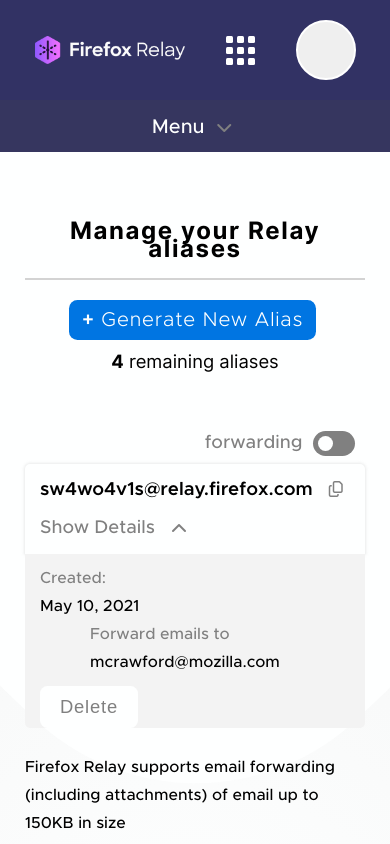
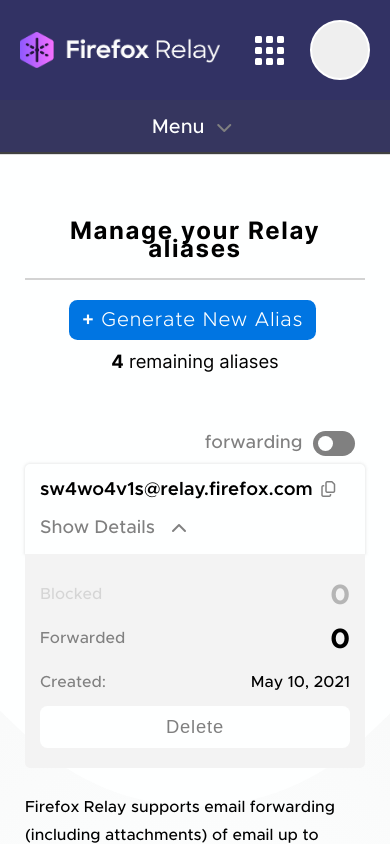
Before and after one commit to flbn/Veras-Oliver-privacy-security-student-worker-project, a website: page index.html in a window 390 px wide. Both pictures are taken after a click on the button 178 px from the left and 527 px from the top of the page. Shown: the top 844 px of the page. Drawn offline with Linux system fonts and the light colour scheme.

```diff
--- a/assets/styles.css
+++ b/assets/styles.css
@@ -412,6 +412,10 @@
     display: none;
 }
 
+.account-details-container .account-details-content .mobile-account-email-info {
+    display: none;
+}
+
 .account-details-container .account-details-content > * {
     color: var(--grey);
     display: inline-block;
@@ -536,8 +540,16 @@
 @media screen and (max-width: 1000px) {
 
 /* Reponsive Header Styles */
+.page-header {
+    padding: 1em 1em;
+    z-index: 10;
+    -webkit-box-shadow: 0px 0px 0px 0px rgba(0, 0, 0, 0);
+    -moz-box-shadow: 0px 0px 0px 0px rgba(0, 0, 0, 0);
+    box-shadow: 0px 0px 0px 0px rgba(0, 0, 0, 0);
+}
+
 .header-logo img {
-    width: 150px;
+    width: 200px;
 }
 
 .header-nav-links {
@@ -554,6 +566,9 @@
     padding: 5px 0px;
     width: 100%;
     text-align: center;
+    -webkit-box-shadow: 0px 1px 1px 1px rgba(0, 0, 0, 0.75);
+    -moz-box-shadow: 0px 1px 1px 1px rgba(0, 0, 0, 0.75);
+    box-shadow: 0px 1px 1px 1px rgba(0, 0, 0, 0.75);
 }
 
 .mobile-header-nav .mobile-header-menu h5 {
@@ -644,6 +659,10 @@
 
     /* Reponsive Header Styles */
 
+    .page-header-nav nav ul .nav-item {
+        padding-left: 1em;
+    }
+
     /* Reponsive Body Styles */
     .main-content {
         padding: 50px 25px 150px 25px;
@@ -653,8 +672,67 @@
         padding: 10px 15px;
     }
 
+    .account-name button {
+        margin-left: 2.5px;
+    }
+
     .accounts-container .account-email-info {
         display: none;
+    }
+
+    .account-details-container .account-details-content {
+        display: block;
+        width: 100%;
+    }
+
+    .account-details-container .account-details-content .mobile-account-email-info {
+        display: block;
+        width: 100%;
+    }
+
+    .account-details-container .account-details-content .mobile-account-email-info span {
+        font-size: 1.75rem;
+        font-weight: 800;
+        color: #000;
+        padding: 0;
+        line-height: 2rem;
+        float: right;
+    }
+
+    .account-details-container .account-details-content .mobile-account-email-info p {
+        text-align: left;
+    }
+
+    .mobile-account-email-info .email-info-inactive {
+        opacity: 0.25;
+    }
+
+    .account-details-content .account-details-created {
+        display: block;
+        text-align: right;
+    }
+
+    .account-details-content .account-details-created h4 {
+        display: inline;
+        float: left;
+    }
+
+    .account-details-content .account-details-created p {
+        display: inline;
+        text-align: right;
+    }
+
+    .account-details-content .account-details-email {
+        display: none;
+    }
+
+    .account-details-container .account-details-delete {
+        width: 100%;
+        padding-bottom: 20px;
+    }
+
+    .account-details-container .account-details-delete button {
+        width: 100%;
     }
 
     /* Reponsive Footer Styles */
--- a/index.html
+++ b/index.html
@@ -115,7 +115,7 @@
                     <div class="accounts-container font-metropolis">
                         <div>
                             <div class="account-name">
-                                <h3>sw4wo4v1s@relay.firefox.com</h3><button onclick="test()"><i class="far fa-copy"></i></button>
+                                <h3>sw4wo4v1s@relay.firefox.com</h3><button><i class="far fa-copy"></i></button>
                             </div>
 
                             <div class="show-details">
@@ -135,6 +135,15 @@
 
                     <div class="account-details-container font-metropolis">
                         <div class="account-details-content">
+                            <div class="mobile-account-email-info">
+                                <div class="email-info-text email-info-inactive">
+                                    <p><span>0</span> Blocked</p>
+                                </div>
+                                <div class="email-info-text  email-info-active">
+                                    <p><span>0</span> Forwarded</p>
+                                </div>
+                            </div>
+
                             <div class="account-details-created">
                                 <h4>Created:</h4>
                                 <p>May 10, 2021</p>
```
